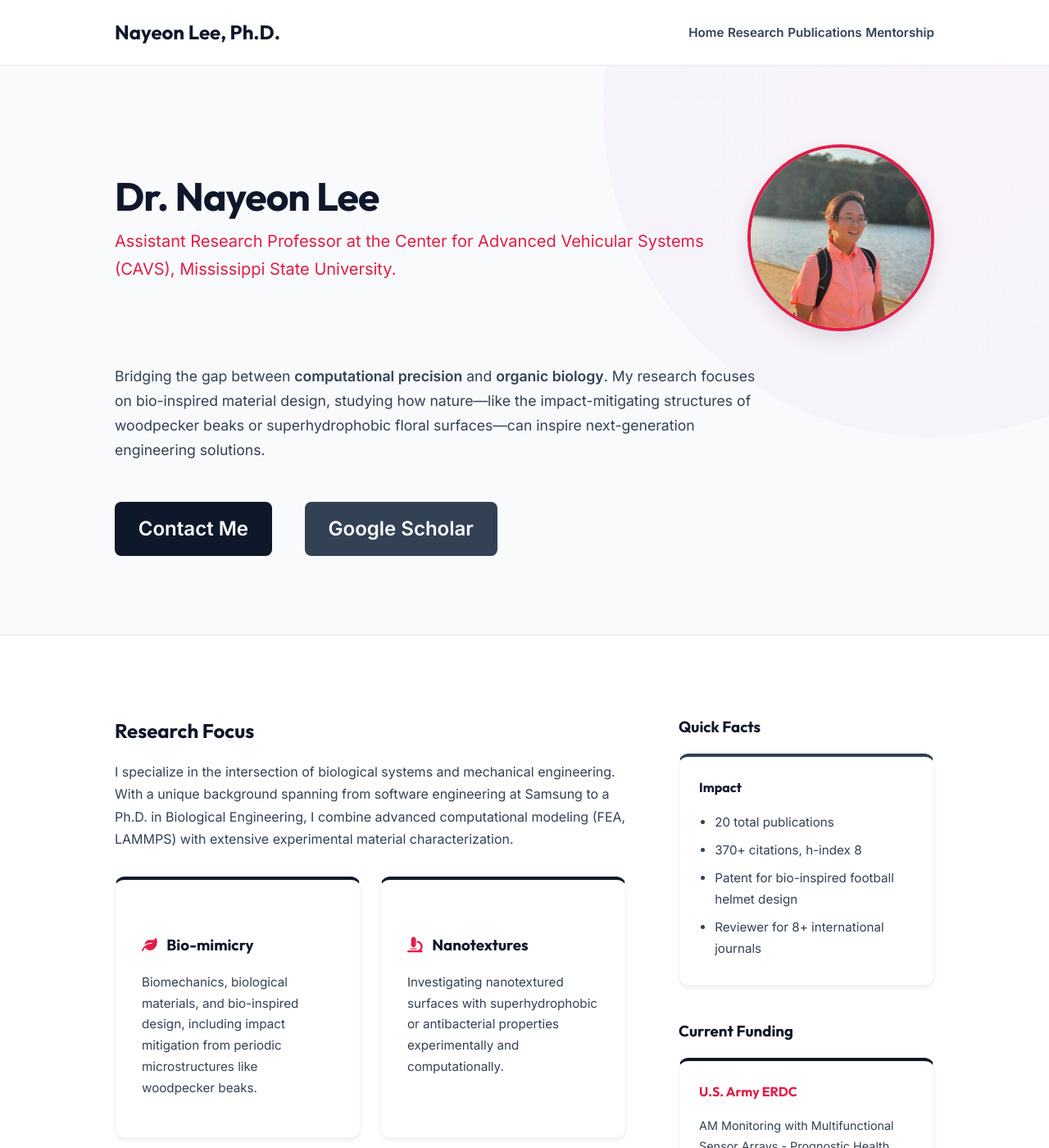
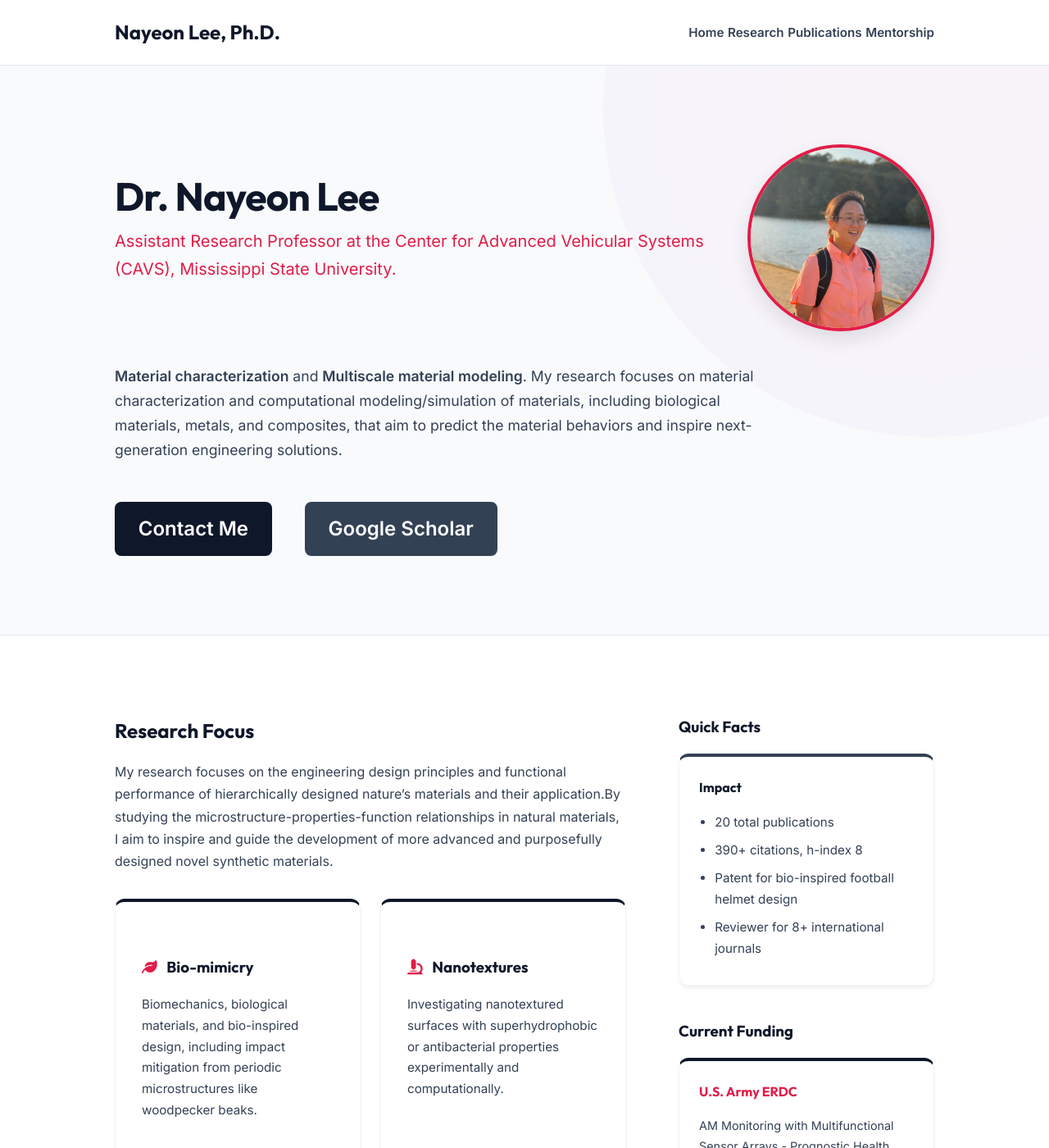
Before and after one commit to nayeonl/nayeonl.github.io, a Jekyll site: the page built from index.md, in a window 1280 px wide and 1400 px high. Shown: the whole window at 82% size. Built offline with Jekyll 4.4.1, drawn with Linux system fonts in a browser that asks for light colours.

Commit message:
Update index.md

```diff
--- a/index.md
+++ b/index.md
@@ -4,10 +4,10 @@ title: Home
 hero:
   title: Dr. Nayeon Lee
   subtitle: Assistant Research Professor at the Center for Advanced Vehicular Systems (CAVS), Mississippi State University.
-  bio: "Bridging the gap between **computational precision** and **organic biology**. My research focuses on bio-inspired material design, studying how nature—like the impact-mitigating structures of woodpecker beaks or superhydrophobic floral surfaces—can inspire next-generation engineering solutions."
+  bio: "**Material characterization** and **Multiscale material modeling**. My research focuses on material characterization and computational modeling/simulation of materials, including biological materials, metals, and composites, that aim to predict the material behaviors and inspire next-generation engineering solutions."
   image: /assets/images/nayeon.jpg
 research_focus:
-  intro: "I specialize in the intersection of biological systems and mechanical engineering. With a unique background spanning from software engineering at Samsung to a Ph.D. in Biological Engineering, I combine advanced computational modeling (FEA, LAMMPS) with extensive experimental material characterization."
+  intro: "My research focuses on the engineering design principles and functional performance of hierarchically designed nature’s materials and their application.By studying the microstructure-properties-function relationships in natural materials, I aim to inspire and guide the development of more advanced and purposefully designed novel synthetic materials. "
   areas:
     - title: Bio-mimicry
       icon: fas fa-leaf
@@ -23,7 +23,7 @@ research_focus:
       description: Computational modeling (Abaqus/LS-Dyna, LAMMPS), 3D reconstruction from CT/MRI, and acoustic wave propagation using ultrasound.
 quick_facts:
   - 20 total publications
-  - 370+ citations, h-index 8
+  - 390+ citations, h-index 8
   - Patent for bio-inspired football helmet design
   - Reviewer for 8+ international journals
 funding:
```
